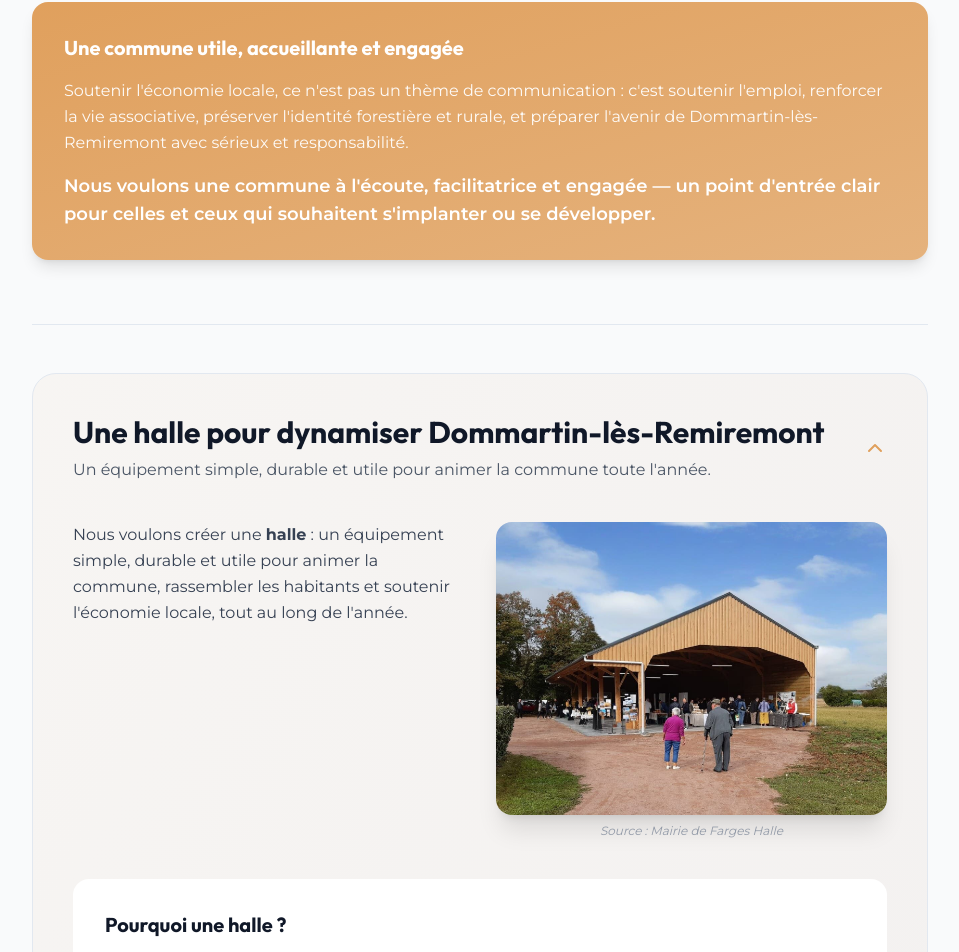
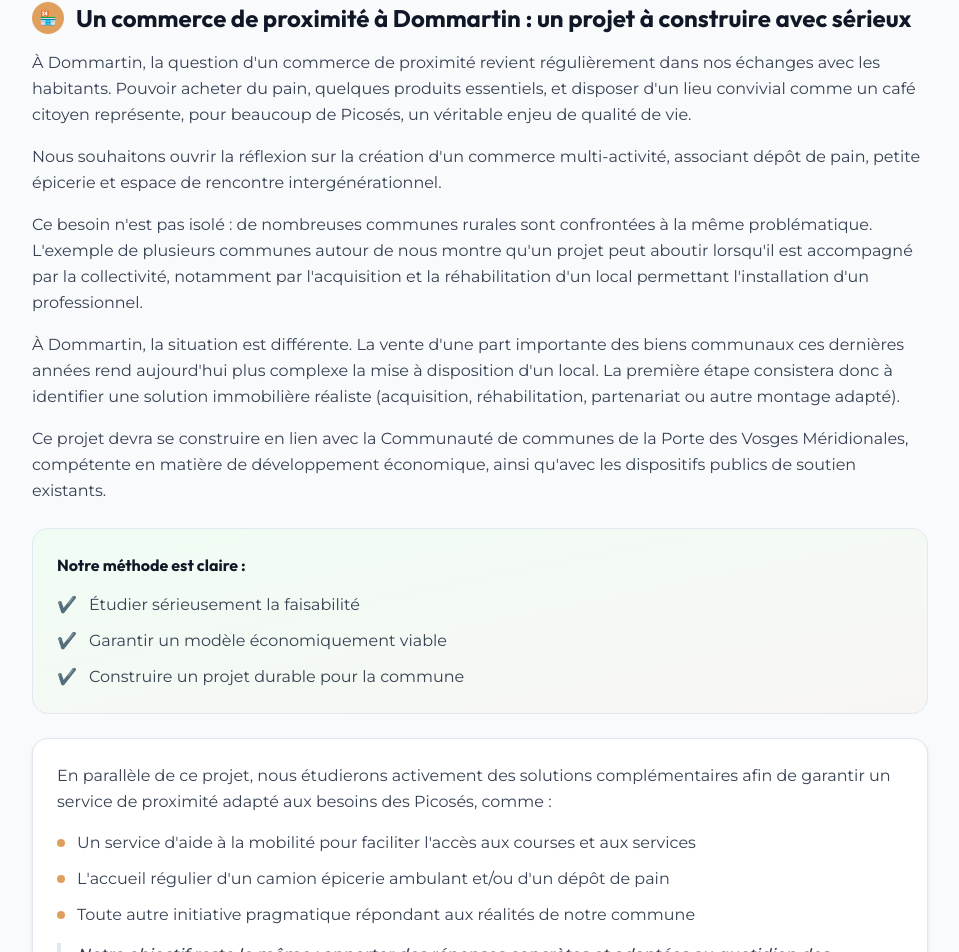
Before and after one commit to LenaGonzalezBreton/web_dommartin, a Next.js app: page /nos-projets in a window 1280 px wide. Shown: the part 8890-9842 px from the top of the page, without its empty margins (160-1119 px from the left). Built offline with nearby package versions, Linux system fonts and the light colour scheme.

Commit message:
Ajout commerce proximite, photo JJ Rosaye et texte municipales

```diff
--- a/app/page.tsx
+++ b/app/page.tsx
@@ -33,6 +33,21 @@ export default function Home() {
                     />
                     {/* Darker overlay for text readability on the image */}
                     <div className="absolute inset-0 bg-black/40 backdrop-blur-[1px]" />
+                    {/* Jean-Jacques Rosaye portrait overlay */}
+                    <div className="absolute bottom-6 right-6 md:bottom-10 md:right-10 z-20 flex flex-col items-center">
+                        <div className="w-28 h-28 md:w-40 md:h-40 rounded-full overflow-hidden border-4 border-white shadow-2xl">
+                            <Image
+                                src="/jean-jacques-rosaye.jpg"
+                                alt="Jean-Jacques Rosaye"
+                                width={200}
+                                height={200}
+                                className="w-full h-full object-cover object-top"
+                            />
+                        </div>
+                        <div className="mt-3 bg-white px-5 py-2 rounded-full shadow-xl">
+                            <span className="text-sm md:text-base font-bold text-primary">avec Jean-Jacques ROSAYE</span>
+                        </div>
+                    </div>
                 </div>
 
                 <div className="container mx-auto px-4 relative z-10 text-center">
@@ -47,8 +62,7 @@ export default function Home() {
                             <div className="inline-flex flex-row items-center justify-center md:gap-3 px-6 py-3 md:px-5 md:py-2.5 rounded-xl md:rounded-full bg-white/10 backdrop-blur-md border border-white/30 text-white text-sm md:text-base font-medium tracking-wide shadow-lg hover:bg-white/20 transition-all cursor-default group max-w-full text-center">
                                 <span className="w-2 h-2 rounded-full bg-accent animate-pulse shadow-[0_0_8px_rgba(224,160,93,0.8)] shrink-0 hidden md:block" />
                                 <div className="flex flex-col md:flex-row md:items-center gap-1.5 md:gap-1.5">
-                                    <span className="opacity-90">Élections municipales</span>
-                                    <span className="font-bold text-base md:text-base md:font-medium">des 15 et 22 mars 2026</span>
+                                    <span className="font-bold text-base md:text-lg">Municipales 2026 : rendez-vous le 15 mars</span>
                                 </div>
                             </div>
                         </div>
--- a/components/vitalite.tsx
+++ b/components/vitalite.tsx
@@ -150,6 +150,72 @@ export function Vitalite() {
                 </ul>
             </div>
 
+            {/* Commerce de proximité */}
+            <div>
+                <h3 className="text-2xl font-bold text-gray-900 mb-4 flex items-center gap-3">
+                    <span className="bg-accent text-white w-8 h-8 rounded-full flex items-center justify-center text-sm font-bold">🏪</span>
+                    Un commerce de proximité à Dommartin : un projet à construire avec sérieux
+                </h3>
+                <p className="text-gray-700 leading-relaxed mb-4">
+                    À Dommartin, la question d&apos;un commerce de proximité revient régulièrement dans nos échanges avec les habitants. Pouvoir acheter du pain, quelques produits essentiels, et disposer d&apos;un lieu convivial comme un café citoyen représente, pour beaucoup de Picosés, un véritable enjeu de qualité de vie.
+                </p>
+                <p className="text-gray-700 leading-relaxed mb-4">
+                    Nous souhaitons ouvrir la réflexion sur la création d&apos;un commerce multi-activité, associant dépôt de pain, petite épicerie et espace de rencontre intergénérationnel.
+                </p>
+                <p className="text-gray-700 leading-relaxed mb-4">
+                    Ce besoin n&apos;est pas isolé : de nombreuses communes rurales sont confrontées à la même problématique. L&apos;exemple de plusieurs communes autour de nous montre qu&apos;un projet peut aboutir lorsqu&apos;il est accompagné par la collectivité, notamment par l&apos;acquisition et la réhabilitation d&apos;un local permettant l&apos;installation d&apos;un professionnel.
+                </p>
+                <p className="text-gray-700 leading-relaxed mb-4">
+                    À Dommartin, la situation est différente. La vente d&apos;une part importante des biens communaux ces dernières années rend aujourd&apos;hui plus complexe la mise à disposition d&apos;un local. La première étape consistera donc à identifier une solution immobilière réaliste (acquisition, réhabilitation, partenariat ou autre montage adapté).
+                </p>
+                <p className="text-gray-700 leading-relaxed mb-6">
+                    Ce projet devra se construire en lien avec la Communauté de communes de la Porte des Vosges Méridionales, compétente en matière de développement économique, ainsi qu&apos;avec les dispositifs publics de soutien existants.
+                </p>
+
+                {/* Méthode */}
+                <div className="bg-gradient-to-br from-green-50 to-accent/5 p-6 rounded-2xl border border-accent/20 mb-6">
+                    <h4 className="font-bold text-gray-900 mb-4">Notre méthode est claire :</h4>
+                    <ul className="space-y-3 text-gray-700">
+                        <li className="flex items-center gap-3">
+                            <span className="text-accent font-bold">✔️</span>
+                            <span>Étudier sérieusement la faisabilité</span>
+                        </li>
+                        <li className="flex items-center gap-3">
+                            <span className="text-accent font-bold">✔️</span>
+                            <span>Garantir un modèle économiquement viable</span>
+                        </li>
+                        <li className="flex items-center gap-3">
+                            <span className="text-accent font-bold">✔️</span>
+                            <span>Construire un projet durable pour la commune</span>
+                        </li>
+                    </ul>
+                </div>
+
+                {/* Solutions complémentaires */}
+                <div className="bg-white p-6 rounded-2xl border border-accent/20 shadow-sm">
+                    <p className="text-gray-700 leading-relaxed mb-4">
+                        En parallèle de ce projet, nous étudierons activement des solutions complémentaires afin de garantir un service de proximité adapté aux besoins des Picosés, comme :
+                    </p>
+                    <ul className="space-y-3 text-gray-700 mb-4">
+                        <li className="flex items-start gap-3">
+                            <span className="w-2 h-2 bg-accent rounded-full mt-2 shrink-0" />
+                            <span>Un service d&apos;aide à la mobilité pour faciliter l&apos;accès aux courses et aux services</span>
+                        </li>
+                        <li className="flex items-start gap-3">
+                            <span className="w-2 h-2 bg-accent rounded-full mt-2 shrink-0" />
+                            <span>L&apos;accueil régulier d&apos;un camion épicerie ambulant et/ou d&apos;un dépôt de pain</span>
+                        </li>
+                        <li className="flex items-start gap-3">
+                            <span className="w-2 h-2 bg-accent rounded-full mt-2 shrink-0" />
+                            <span>Toute autre initiative pragmatique répondant aux réalités de notre commune</span>
+                        </li>
+                    </ul>
+                    <p className="text-gray-700 font-medium italic border-l-4 border-accent pl-4">
+                        Notre objectif reste le même : apporter des réponses concrètes et adaptées au quotidien des habitants.
+                    </p>
+                </div>
+            </div>
+
             {/* Conclusion */}
             <div className="bg-gradient-to-br from-accent to-accent/80 p-6 md:p-8 rounded-2xl text-white shadow-lg">
                 <h3 className="text-xl font-bold mb-4">Une commune utile, accueillante et engagée</h3>
```
Also changed, not shown: public/jean-jacques-rosaye.jpg.
